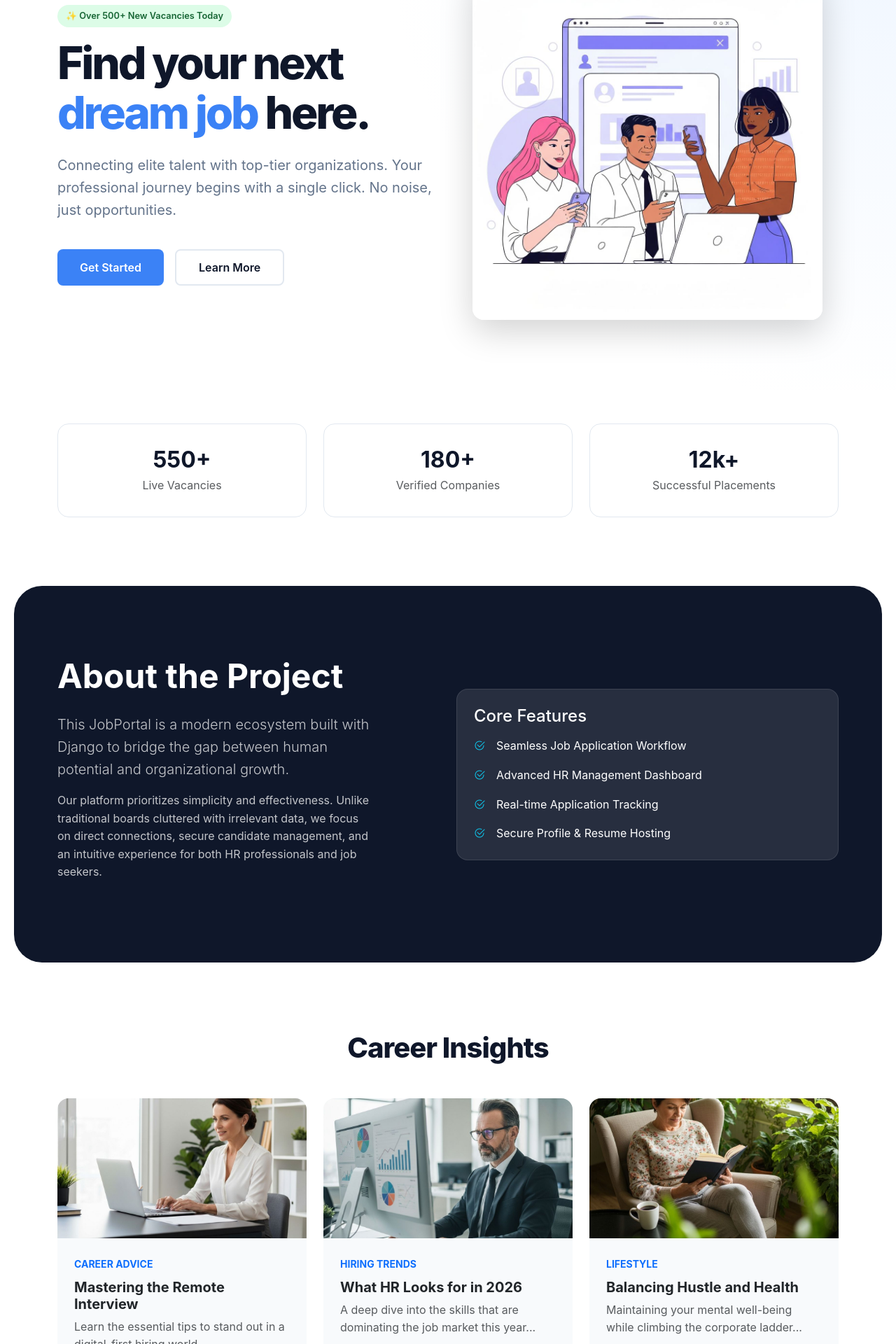
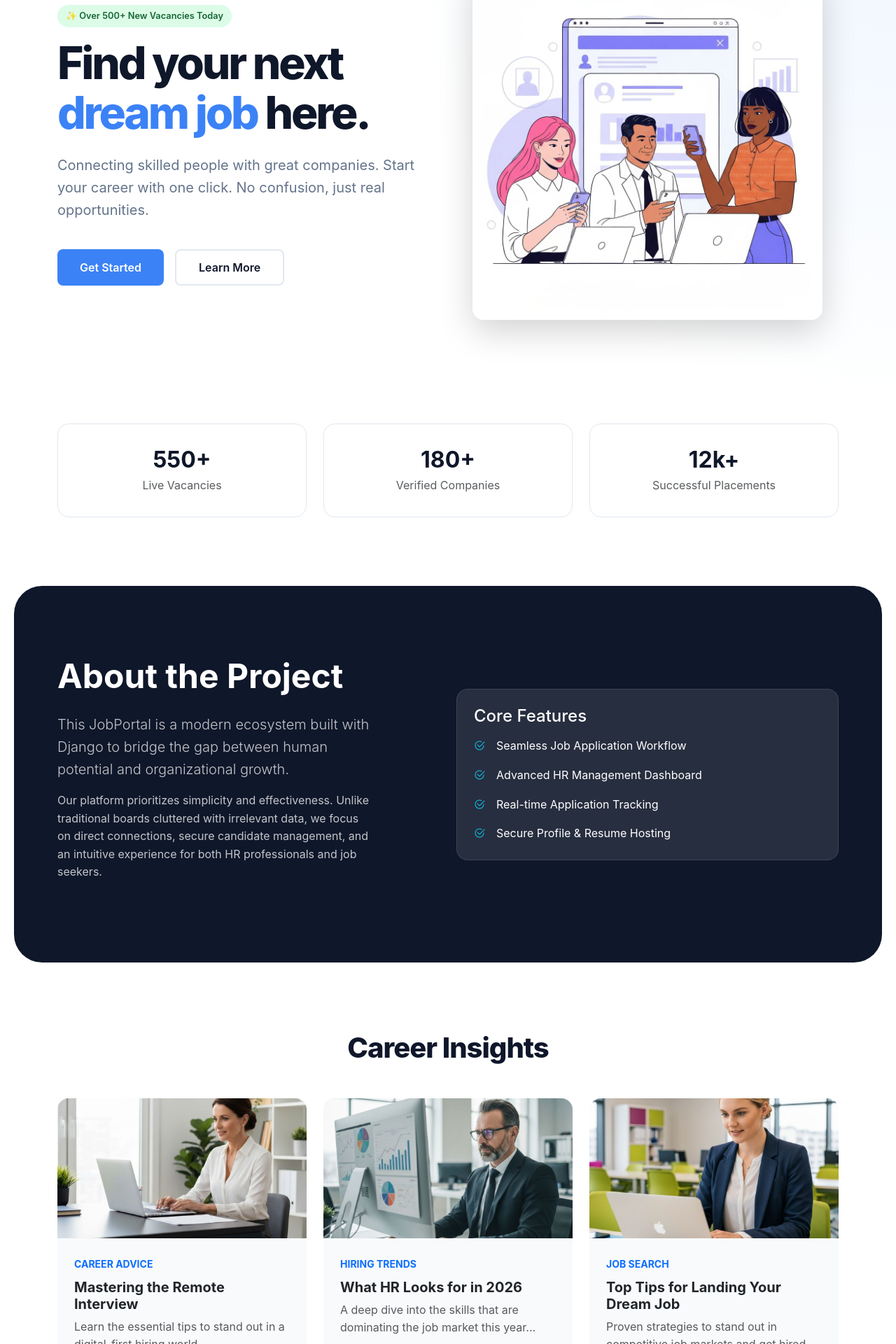
Before and after one commit to Dipesh-Dhaurali/JobPortal, a Django app: page / in a window 1280 px wide. Shown: the part 240-2160 px from the top of the page at 70% size. Run offline with Django 5.2, Linux system fonts and the light colour scheme.

Commit message:
Bug fixed , change rupee symbol to cash , change blog and improve index.html

```diff
--- a/authuser/templates/authuser/candidateregister.html
+++ b/authuser/templates/authuser/candidateregister.html
@@ -6,6 +6,7 @@
   <title>Job Portal Registration</title>
   <!-- Bootstrap CSS -->
   <link href="https://cdn.jsdelivr.net/npm/bootstrap@5.3.3/dist/css/bootstrap.min.css" rel="stylesheet">
+  <link href="https://cdn.jsdelivr.net/npm/bootstrap-icons/font/bootstrap-icons.css" rel="stylesheet">
 
   <style>
     body {
--- a/authuser/templates/authuser/loginUser.html
+++ b/authuser/templates/authuser/loginUser.html
@@ -6,6 +6,7 @@
   <title>Job Portal Login</title>
   <!-- Bootstrap CSS -->
   <link href="https://cdn.jsdelivr.net/npm/bootstrap@5.3.3/dist/css/bootstrap.min.css" rel="stylesheet">
+  <link href="https://cdn.jsdelivr.net/npm/bootstrap-icons/font/bootstrap-icons.css" rel="stylesheet">
 
   <style>
     body {
--- a/candidate/templates/candidate/applied_jobs.html
+++ b/candidate/templates/candidate/applied_jobs.html
@@ -315,7 +315,7 @@
                         <span>{{ item.job.address }}</span>
                     </div>
                     <div class="job-detail-item">
-                        <i class="fas fa-rupee-sign"></i>
+                        <i class="fas fa-money-bill-wave"></i>
                         <span>Rs {{ item.job.salaryLow }}.0 - Rs {{ item.job.salaryHigh }}.0</span>
                     </div>
                     <div class="job-detail-item">
--- a/candidate/templates/candidate/dashboard.html
+++ b/candidate/templates/candidate/dashboard.html
@@ -1,5 +1,6 @@
 <!DOCTYPE html>
 <html lang="en">
+{% load static %}
 <head>
     <meta charset="UTF-8">
     <meta name="viewport" content="width=device-width, initial-scale=1.0">
@@ -133,6 +134,7 @@
                     </p>
                     <p class="card-text">
                         <strong> Salary:</strong>
+                        <i class="fas fa-money-bill-wave"></i>
                         Rs {{ job.salaryLow }} - Rs {{ job.salaryHigh }}
                     </p>
                     <p class="card-text text-muted">
--- a/candidate/templates/candidate/dashboard_with_nav.html
+++ b/candidate/templates/candidate/dashboard_with_nav.html
@@ -1,5 +1,6 @@
 <!DOCTYPE html>
 <html lang="en">
+{% load static %}
 <head>
     <meta charset="UTF-8">
     <meta name="viewport" content="width=device-width, initial-scale=1.0">
--- a/candidate/templates/candidate/job_detail.html
+++ b/candidate/templates/candidate/job_detail.html
@@ -79,7 +79,7 @@
     </div>
 
     <div class="info-row">
-        <i class="fas fa-rupee-sign text-primary"></i>
+        <i class="fas fa-money-bill-wave text-primary"></i>
         <strong>Salary Range:</strong> Rs. {{ job.salaryLow }} - Rs. {{ job.salaryHigh }}
     </div>
 
--- a/hr/templates/hr/index.html
+++ b/hr/templates/hr/index.html
@@ -273,7 +273,7 @@
                 <div class="col-lg-6">
                     <span class="badge-new">✨ Over 500+ New Vacancies Today</span>
                     <h1 class="hero-title">Find your next <br><span style="color: var(--accent-color)">dream job</span> here.</h1>
-                    <p class="hero-subtitle">Connecting elite talent with top-tier organizations. Your professional journey begins with a single click. No noise, just opportunities.</p>
+                    <p class="hero-subtitle">Connecting skilled people with great companies. Start your career with one click. No confusion, just real opportunities.</p>
                     <div class="d-flex gap-3">
                         <!-- Hero buttons now trigger the same role selection modal for consistency -->
                         <button class="btn btn-primary-custom" data-bs-toggle="modal" data-bs-target="#registerModal">Get Started</button>
@@ -366,12 +366,12 @@
                 </div>
                 <div class="col-md-4">
                     <div class="blog-card card h-100">
-                        <img src="{% static 'hr/images/blog-work-life.jpg' %}" class="card-img-top blog-img" alt="Work Life">
+                        <img src="{% static 'hr/images/blog-job-search-tips.jpg' %}" class="card-img-top blog-img" alt="Job Search Tips">
                         <div class="card-body p-4">
-                            <span class="text-primary fw-bold small">LIFESTYLE</span>
-                            <h5 class="card-title mt-2 fw-bold">Balancing Hustle and Health</h5>
-                            <p class="card-text text-muted">Maintaining your mental well-being while climbing the corporate ladder...</p>
-                            <a href="{% url 'blog_detail' 'balancing-hustle-and-health' %}" class="text-decoration-none fw-bold">Read More <i class="bi bi-arrow-right"></i></a>
+                            <span class="text-primary fw-bold small">JOB SEARCH</span>
+                            <h5 class="card-title mt-2 fw-bold">Top Tips for Landing Your Dream Job</h5>
+                            <p class="card-text text-muted">Proven strategies to stand out in competitive job markets and get hired faster...</p>
+                            <a href="{% url 'blog_detail' 'top-tips-landing-dream-job' %}" class="text-decoration-none fw-bold">Read More <i class="bi bi-arrow-right"></i></a>
                         </div>
                     </div>
                 </div>
@@ -383,7 +383,7 @@
     <footer class="footer">
         <div class="container text-center">
             <a class="navbar-brand mb-4 d-inline-block" href="/">JOB<span>PORTAL</span></a>
-            <p class="text-muted mb-4">Empowering careers through technology and human-centric design.</p>
+            <p class="text-muted mb-4">Helping people build their careers using technology made for humans.</p>
             <div class="d-flex justify-content-center gap-4 mb-4">
                 <a href="https://www.facebook.com/dipesh.dhaurali.1/" target="_blank" class="text-muted"><i class="bi bi-facebook fs-4"></i></a>
                 <a href="https://www.instagram.com/dipeshdhaurali/" target="_blank" class="text-muted"><i class="bi bi-instagram fs-4"></i></a>
--- a/hr/templates/hr/navbar.html
+++ b/hr/templates/hr/navbar.html
@@ -83,7 +83,7 @@
       <div class="d-flex align-items-start">
         <div class="nav flex-column nav-pills me-3 w-100">
           <!-- Add Profile button to navigation -->
-          <a class="nav-link" href="{% url 'hr_profile' %}"><i class="fas fa-user"></i> Profile</a>
+          <a class="nav-link" href="{% url 'hr_profile' %}"><i class="fas fa-user"></i>Profile</a>
           <a class="nav-link" href="{% url 'hrdash' %}"><i class="fas fa-chart-line"></i> Dashboard</a>
           <a class="nav-link" href="{% url 'postjob' %}"><i class="fas fa-plus"></i> Post New Job</a>
           <a class="nav-link" href="{% url 'job_history' %}"><i class="fas fa-file-alt"></i> View Job History</a>
--- a/hr/views.py
+++ b/hr/views.py
@@ -97,6 +97,24 @@ def blog_detail(request, slug):
                 <h3>3. Practice Mindfulness</h3>
                 <p>Taking moments throughout the day to breathe and center yourself can help manage stress and maintain focus during high-pressure situations.</p>
             """
+        },
+        'top-tips-landing-dream-job': {
+            'title': 'Top Tips for Landing Your Dream Job',
+            'category': 'JOB SEARCH',
+            'image': 'hr/images/blog-job-search-tips.jpg',
+            'content': """
+                <p>Finding and landing your dream job requires more than just sending out resumes. In today's competitive job market, you need a strategic approach and proven techniques to stand out from other candidates.</p>
+                <h3>1. Tailor Your Resume for Each Position</h3>
+                <p>Generic resumes rarely make an impact. Study the job description carefully and highlight the skills and experiences most relevant to the role. Use keywords from the job posting to pass through automated screening systems.</p>
+                <h3>2. Build a Strong Professional Network</h3>
+                <p>Many positions are filled through referrals before they're even posted publicly. Attend industry events, connect with professionals on LinkedIn, and maintain relationships with former colleagues. A personal introduction can significantly increase your chances.</p>
+                <h3>3. Prepare Thoroughly for Interviews</h3>
+                <p>Research the company deeply—understand their mission, recent news, and culture. Prepare specific examples of your accomplishments using the STAR method (Situation, Task, Action, Result). Practice your answers but keep them conversational and authentic.</p>
+                <h3>4. Follow Up Strategically</h3>
+                <p>After your interview, send a thoughtful thank-you email within 24 hours. Reference specific conversations you had and reiterate your genuine interest in the position. This demonstrates professionalism and keeps you fresh in their mind.</p>
+                <h3>5. Don't Stop at "No"</h3>
+                <p>Rejection is part of the process. Instead of getting discouraged, ask for feedback on what you could improve. Many candidates land positions with companies that initially rejected them because they persisted professionally.</p>
+            """
         }
     }
 
@@ -188,6 +206,7 @@ def candidate_details(request, pk):
         'shortlisted_count': applications.filter(status='shortlisted').count(),
         'rejected_count': applications.filter(status='rejected').count(),
         'pending_count': applications.filter(status='pending').count(),
+        'navbar_title': 'View Candidate Application',
     }
     return render(request, 'hr/candidate.html', context)
 
```
Also changed, not shown: db.sqlite3, hr/static/hr/images/blog-job-search-tips.jpg (added).
